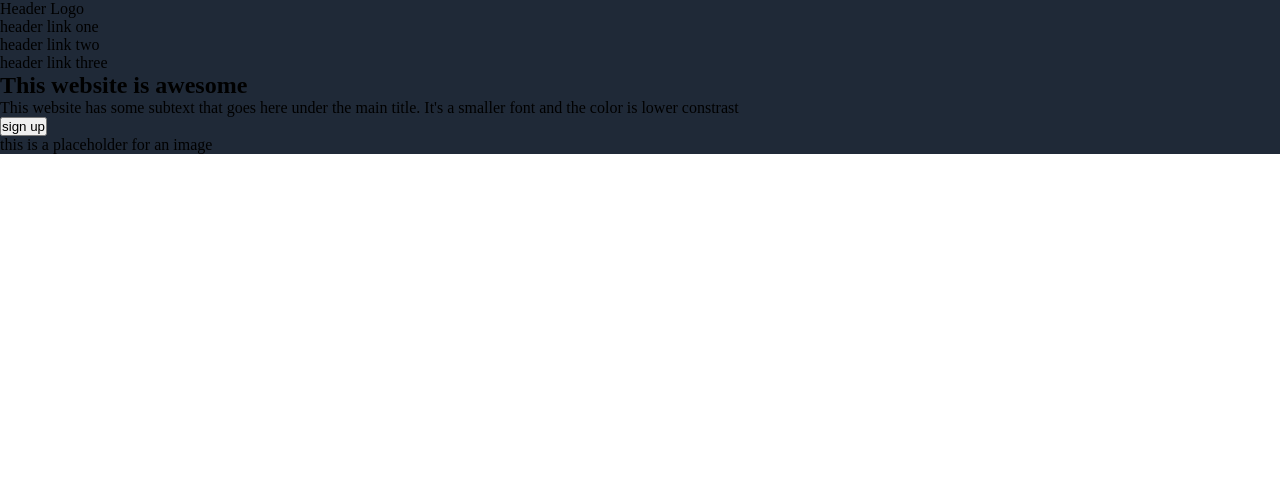
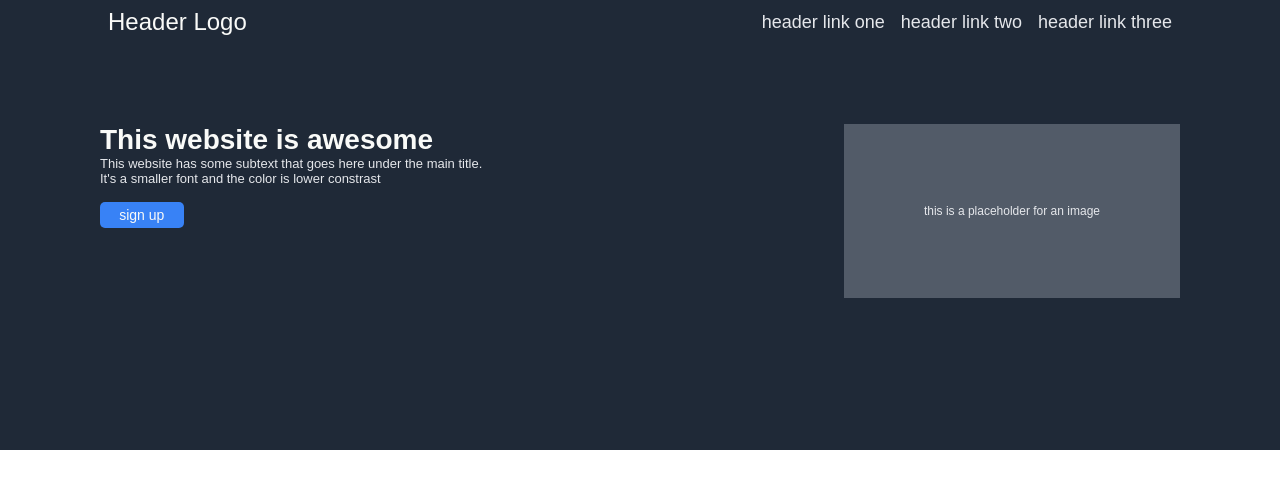
Before and after one commit to hsiuting13/landing-page, a plain HTML site: page index.html in a window 1280 px wide. Drawn offline with Linux system fonts and the light colour scheme.

Commit message:
Adds styles to header

```diff
--- a/index.html
+++ b/index.html
@@ -21,7 +21,7 @@
       </div>
 
       <section class="showcase-content">
-        <div>
+        <div class="left-side">
           <h1>This website is awesome</h1>
           <p>
             This website has some subtext that goes here under the main title.
@@ -29,7 +29,10 @@
           </p>
           <button>sign up</button>
         </div>
-        <div>this is a placeholder for an image</div>
+
+        <div class="right-side">
+          <p>this is a placeholder for an image</p>
+        </div>
       </section>
     </header>
   </body>
--- a/styles.css
+++ b/styles.css
@@ -3,6 +3,75 @@
   margin: 0;
   padding: 0;
 }
-header.showcase {
+body {
+  font-family: Arial, Helvetica, sans-serif;
+}
+.showcase {
   background: #1f2937;
+  padding: 0 100px;
+  height: 450px;
 }
+.showcase-top {
+  margin-bottom: 5rem;
+}
+
+.showcase-top {
+  display: flex;
+  justify-content: space-between;
+  align-items: center;
+  padding: 0.5rem;
+}
+
+.showcase-top P {
+  font-size: 24px;
+  color: #f9faf8;
+}
+
+ul {
+  list-style-type: none;
+  display: flex;
+}
+ul > li {
+  margin-left: 1rem;
+  color: #e5e7eb;
+  font-size: 18px;
+}
+.showcase-content {
+  display: flex;
+  justify-content: space-between;
+  align-items: flex-start;
+}
+.left-side {
+  width: 400px;
+}
+
+.right-side {
+  padding: 5rem;
+  background: #525b68;
+  font-size: 18px;
+  color: #e5e7eb;
+}
+.left-side h1 {
+  font-size: 28px;
+  color: #f9faf8;
+  font-weight: 700;
+}
+
+.left-side p {
+  font-size: 13px;
+  color: #e5e7eb;
+}
+button {
+  margin-top: 1rem;
+  padding: 0.3rem 1.2rem;
+  background: #3882f6;
+  color: #f9faf8;
+  border: none;
+  border-radius: 5px;
+  font-size: 14px;
+  font-weight: 400;
+  cursor: pointer;
+}
+.right-side p {
+  font-size: 12px;
+}
```
